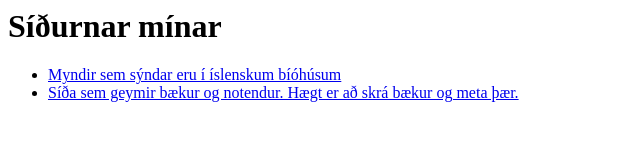
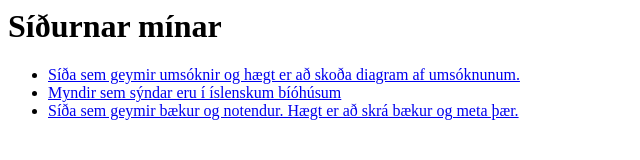
Before and after one commit to helgifr/helgifr.github.io, a plain HTML site: page index.html in a window 1280 px wide. Shown: the whole page, without its empty margins (0-640 px from the left). Drawn offline with Linux system fonts and the light colour scheme.

Commit message:
Update index.html

```diff
--- a/index.html
+++ b/index.html
@@ -1,5 +1,8 @@
 <h1>Síðurnar mínar</h1>
 <ul>
+  <li>
+    <a href="./umsoknarferli">Síða sem geymir umsóknir og hægt er að skoða diagram af umsóknunum.</a>
+  </li>
   <li>
     <a href="./biomyndir">Myndir sem sýndar eru í íslenskum bíóhúsum</a>
   </li>
```
